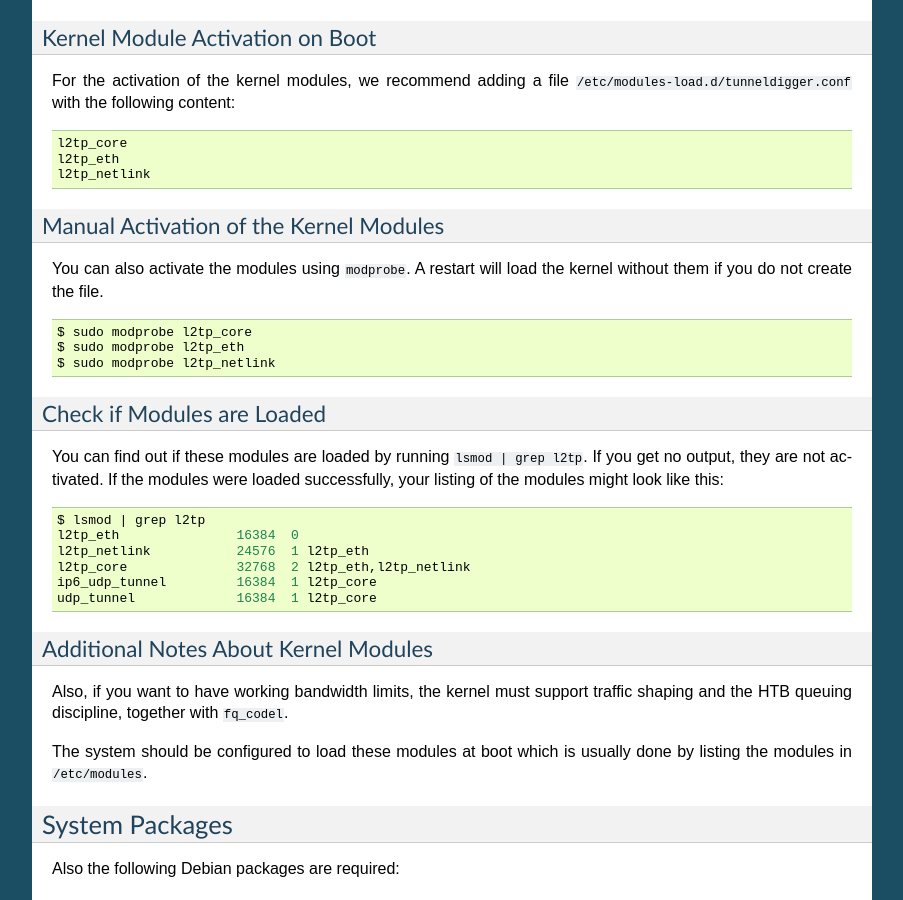
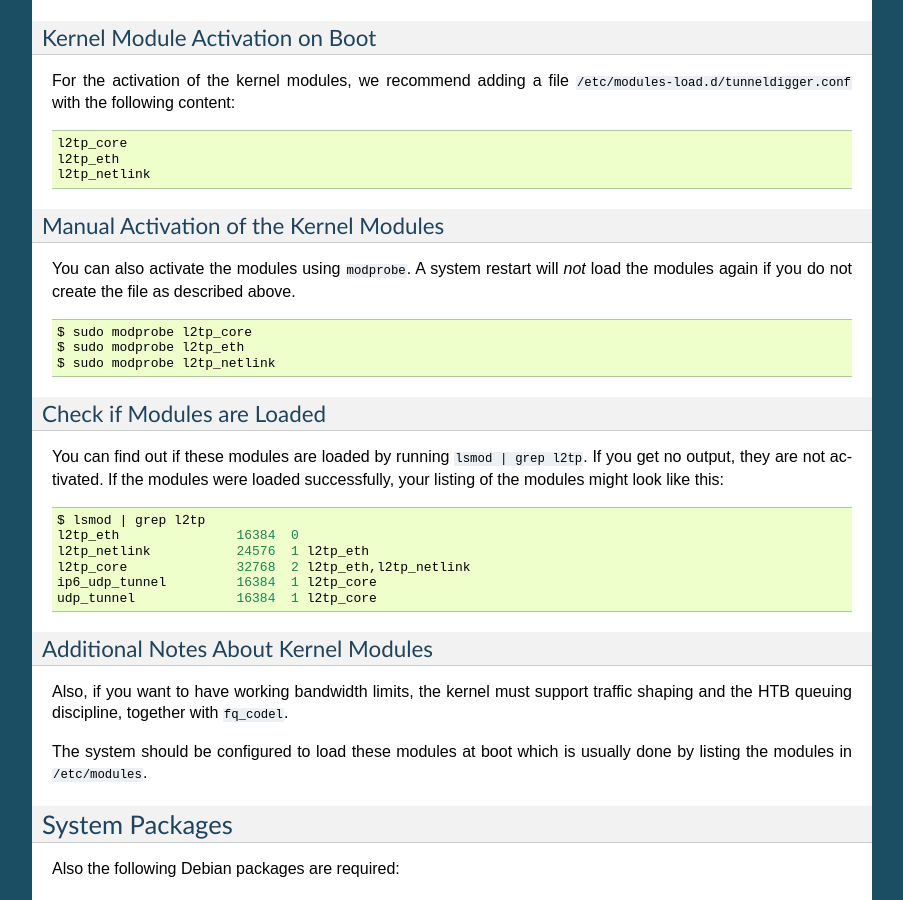
Before and after one commit to wlanslovenija/tunneldigger, a Sphinx documentation site: the page built from docs/server.rst, in a window 1280 px wide and 900 px high, scrolled down 969 px. Shown: the whole window, without its empty margins (198-1101 px from the left). Built offline with Sphinx 7.4.7, drawn with Linux system fonts in a browser that asks for light colours.

Commit message:
clarify importance of modules' file for retart
Co-Authored-By: Ralf Jung <post@ralfj.de>

```diff
--- a/docs/server.rst
+++ b/docs/server.rst
@@ -69,7 +69,7 @@ Manual Activation of the Kernel Modules
 ^^^^^^^^^^^^^^^^^^^^^^^^^^^^^^^^^^^^^^^
 
 You can also activate the modules using ``modprobe``.
-A restart will load the kernel without them if you do not create the file.
+A system restart will *not* load the modules again if you do not create the file as described above.
 
 .. code:: shell
 
```
